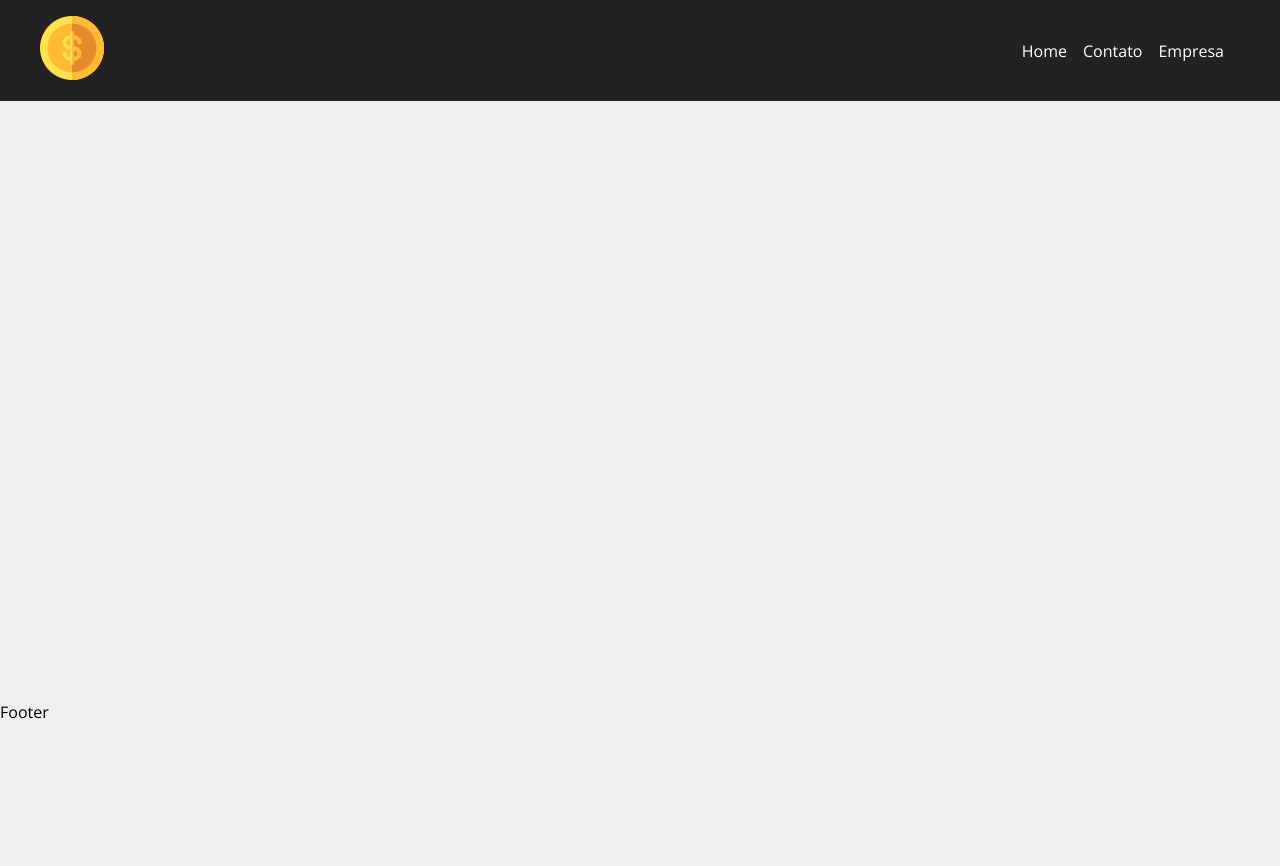
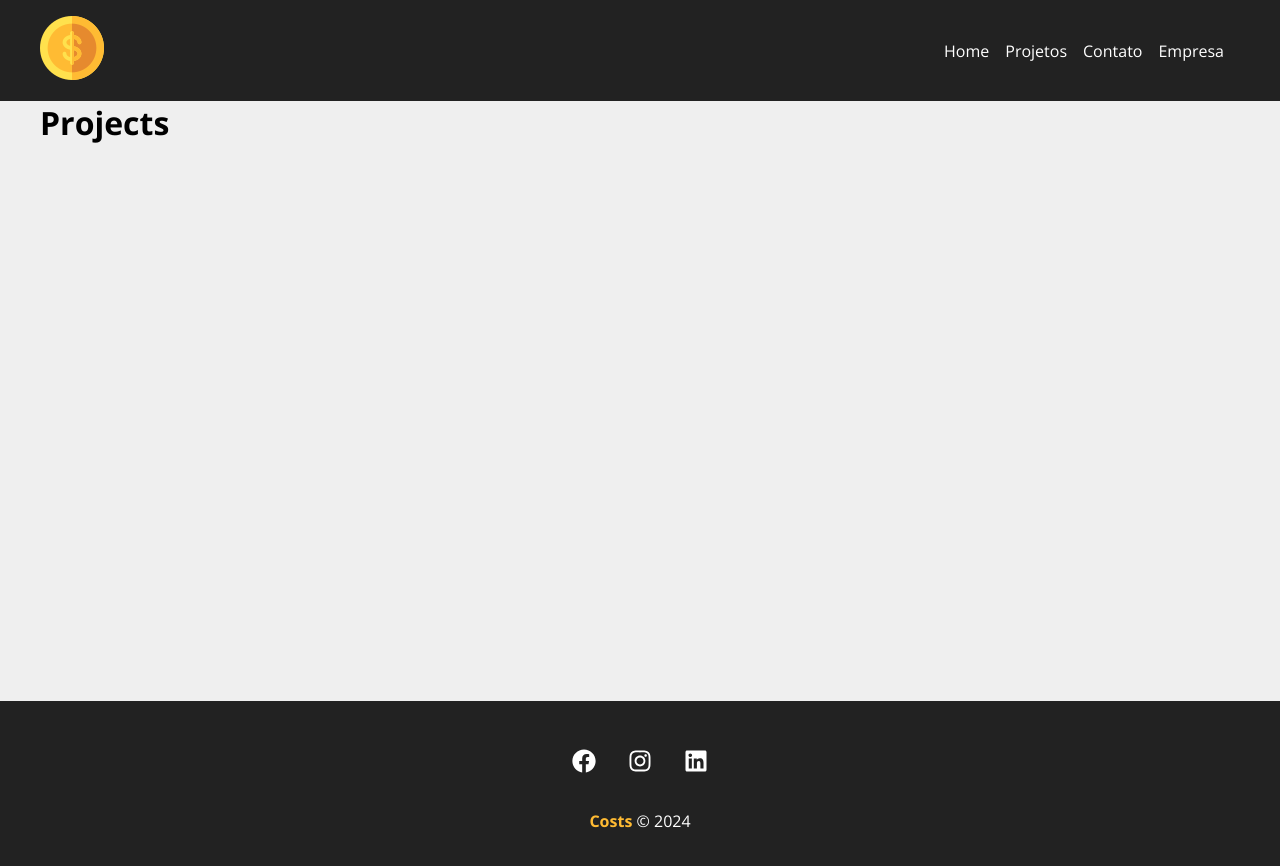
Before and after one commit to MendesS4/Costs-React, a React (Create React App) app in the folder costs/: page /projects in a window 1280 px wide. Shown: the top 866 px of the page. Before the commit the page ends 800 px from the top, so only its background shows below. Built offline with nearby package versions, Linux system fonts and the light colour scheme.

Commit message:
footer style

```diff
--- a/costs/src/App.js
+++ b/costs/src/App.js
@@ -2,6 +2,7 @@ import { BrowserRouter as Router, Routes, Route, Link } from "react-router-dom";
 import Home from './components/pages/Home'
 import Company from './components/pages/Company'
 import Contact from './components/pages/Contact'
+import Projects from './components/pages/Projects'
 import NewProject from './components/pages/NewProject'
 import NavBar from './components/layouts/NavBar'
 import Footer from './components/layouts/Footer'
@@ -16,6 +17,7 @@ function App() {
       <Container customClass = "min-heigth">
         <Routes>
           <Route path="/" element={< Home />} />
+          <Route path="/projects" element={< Projects />} />
           <Route path="/company" element={< Company />} />
           <Route path="/contact" element={< Contact />} />
           <Route path="newproject" element={< NewProject />} />
--- a/costs/src/components/layouts/Footer.js
+++ b/costs/src/components/layouts/Footer.js
@@ -1,11 +1,27 @@
-function Footer(){
 
-    return(
-        <div>
-            <p>Footer</p>
-        </div>
+import { FaFacebook, FaInstagram, FaLinkedin } from 'react-icons/fa'
+
+import styles from './Footer.module.css'
+
+function Footer() {
+    return (
+        <footer className={styles.footer}>
+            <ul className={styles.social_list}>
+                <li>
+                    <FaFacebook />
+                </li>
+                <li>
+                    <FaInstagram />
+                </li>
+                <li>
+                    <FaLinkedin />
+                </li>
+            </ul>
+            <p className={styles.copy_right}>
+                <span>Costs</span> &copy; 2024
+            </p>
+        </footer>
     )
-
 }
 
 export default Footer
--- a/costs/src/components/layouts/Footer.module.css
+++ b/costs/src/components/layouts/Footer.module.css
@@ -0,0 +1,33 @@
+.footer{
+    background-color: #222;
+    color : #fff;
+    padding: 3em;
+    text-align:center;
+}
+
+.social_list {
+    display : flex;
+    justify-content: center;
+    list-style-type: none;
+}
+.social_list li {
+    margin: 0 1em;
+}
+
+.social_list li:hover {
+    color: #fb3;
+}
+
+.social_list svg {
+    font-size: 1.5em;
+    cursor : pointer;
+}
+
+.copy_right {
+    margin-top: 2em;
+}
+
+.copy_right span {
+    font-weight: bold;
+    color: #fb3;
+}
--- a/costs/src/components/layouts/NavBar.js
+++ b/costs/src/components/layouts/NavBar.js
@@ -18,6 +18,9 @@ function NavBar() {
             <Link to="/" >Home</Link>
           </li>
           <li className={styles.item}>
+            <Link to="/projects" >Projetos</Link>
+          </li>
+          <li className={styles.item}>
             <Link to="/contact" >Contato</Link>
           </li>
           <li className={styles.item}>
--- /dev/null
+++ b/costs/src/components/pages/Projects.js
@@ -0,0 +1,9 @@
+function Projects(){
+    return(
+        <h1>
+            Projects
+        </h1>
+    )
+}
+
+export default Projects
```
